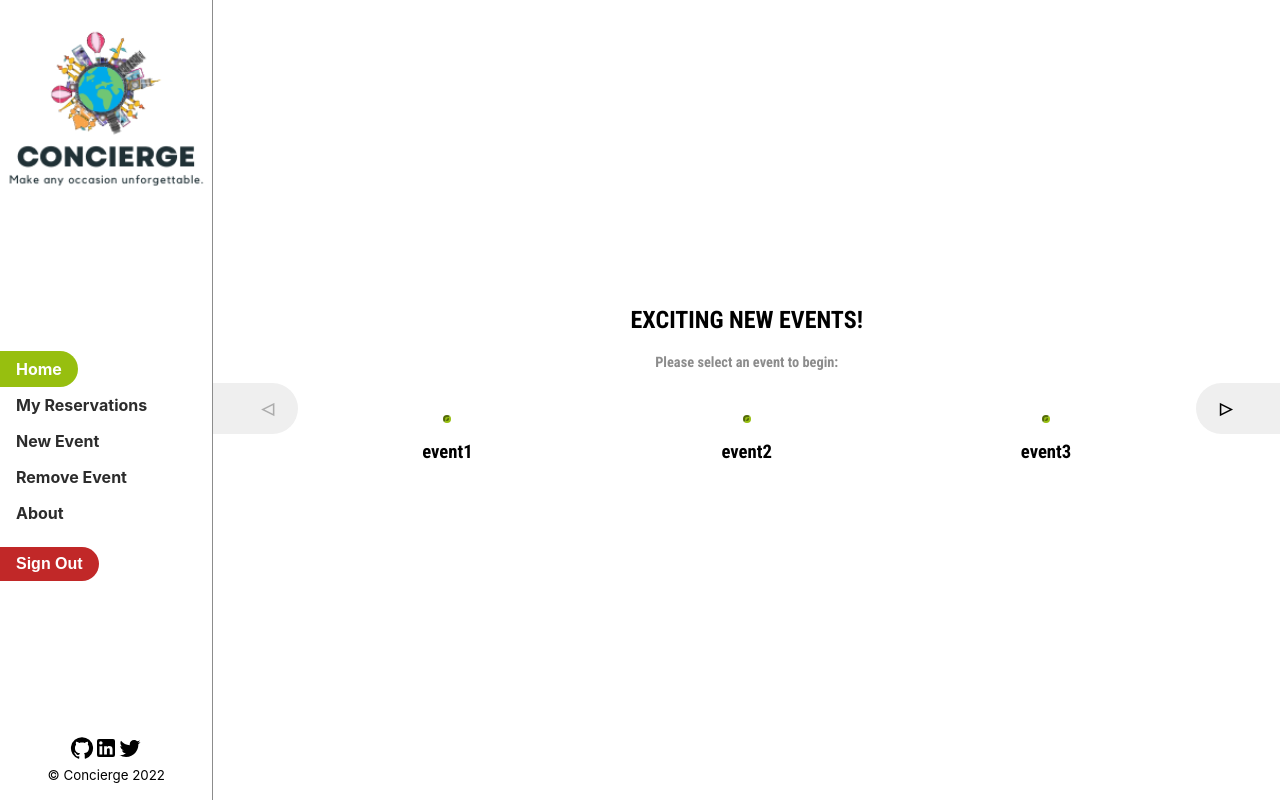
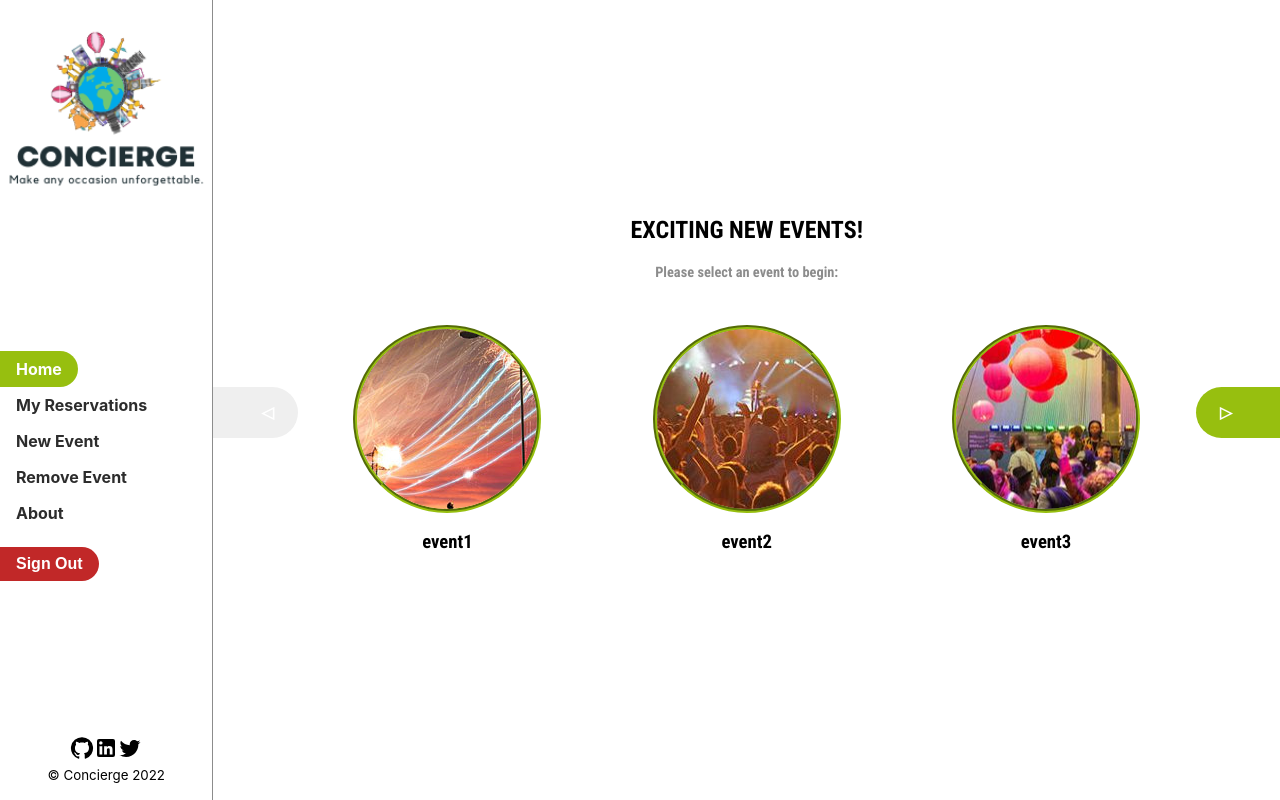
Before and after one commit to Juanse7793/Concierge-Front-end, a React (Create React App) app: page / in a window 1280 px wide. Built offline with nearby package versions, Linux system fonts and the light colour scheme.

Commit message:
Variably add items on main page

```diff
--- a/src/pages/MainPage.js
+++ b/src/pages/MainPage.js
@@ -7,7 +7,14 @@
 const MainPage = () => {
   const events = useSelector((state) => state.events);
   const [slice, setSlice] = useState(0);
-  const step = 3; // Math.floor((window.innerWidth - (86 * 2)) / 282);
+
+  const [width, setWidth] = useState(window.innerWidth);
+  window.addEventListener('resize', () => { setWidth(window.innerWidth); });
+
+  const wide = width > 768;
+  const step = wide ? Math.floor(((width * 0.8) - (86 * 2)) / 250) : 1;
+  const diameter = (((0.8 * width) - 172) / step) - (2 * 16 * step);
+
   const sliceEvents = events.slice(slice, slice + step);
 
   const prevSlice = () => {
@@ -25,8 +32,8 @@
         <h1 className="title">EXCITING NEW EVENTS!</h1>
         <h2 className="subtitle">Please select an event to begin:</h2>
       </div>
-      <div className="events-list row">
-        <Button text="◁" disabled={slice < step} func={prevSlice} className="semi prev" />
+      <div className="events-list row" style={{ '--diameter': `min(${diameter}px, 250px)` }}>
+        <Button text="◁" disabled={slice < step} func={prevSlice} className="semi prev green" />
         <div className="events-list row transit">
           <TransitionGroup component={null}>
             {sliceEvents.map((event) => (
@@ -36,7 +43,7 @@
             ))}
           </TransitionGroup>
         </div>
-        <Button text="▷" disabled={slice > events.length - step} func={nextSlice} className="semi next" />
+        <Button text="▷" disabled={slice > events.length - step} func={nextSlice} className="semi next green" />
       </div>
     </section>
   );
```
